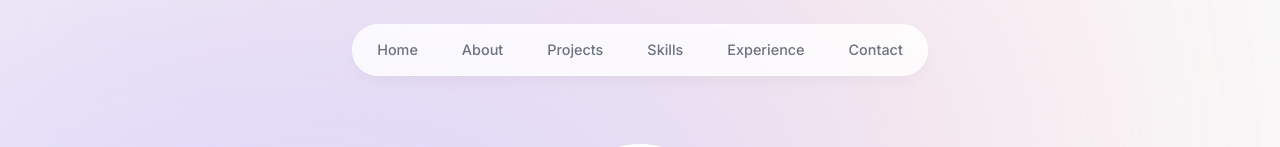
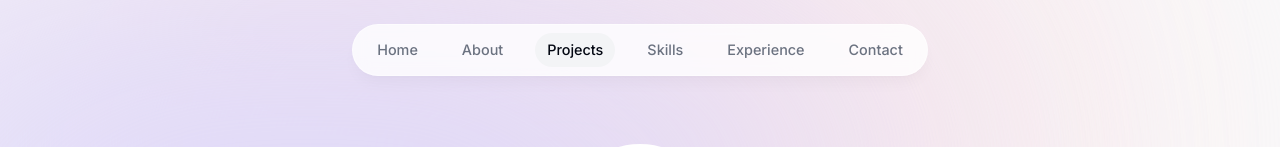
Before and after one commit to pasan1227/portfolio, a Next.js app: page / in a window 1280 px wide. Shown: the top 147 px of the page. Built offline with nearby package versions, Linux system fonts and the light colour scheme; grey boxes are pictures that could not be loaded.

Commit message:
Finishing header

```diff
--- a/app/layout.tsx
+++ b/app/layout.tsx
@@ -2,6 +2,7 @@
 import { Inter } from "next/font/google";
 import "./globals.css";
 import Header from "@/components/Header";
+import ActiveSectionContextProvider from "@/context/ActiveSectionContext";
 
 const inter = Inter({ subsets: ["latin"] });
 
@@ -16,14 +17,16 @@
   children: React.ReactNode;
 }) {
   return (
-    <html lang="en">
+    <html lang="en" className="!scroll-smooth">
       <body
         className={`${inter.className} bg-gray-50 text-gray-950 relative pt-28 sm:pt-36`}
       >
         <div className="bg-[#fbe2e3] absolute top-[-6rem] -z-10 right-[11rem] h-[31.25rem] w-[31.25rem] rounded-full blur-[10rem] sm:w-[68.75rem]"></div>
         <div className="bg-[#dbd7fb] absolute top-[-1rem] -z-10 left-[-35rem] h-[31.25rem] w-[50rem] rounded-full blur-[10rem] sm:w-[68.75rem] md:left-[-33rem] lg:left-[-28rem] xl:left-[-15rem] 2xl:left-[-5rem]"></div>
-        <Header />
-        {children}
+        <ActiveSectionContextProvider>
+          <Header />
+          {children}
+        </ActiveSectionContextProvider>
       </body>
     </html>
   );
--- a/components/About.tsx
+++ b/components/About.tsx
@@ -4,10 +4,14 @@
 import { motion } from "framer-motion";
 
 import SectionHeading from "./SectionHeading";
+import { useSectionInView } from "@/lib/hooks";
 
 export default function About() {
+  const { ref } = useSectionInView("About");
+
   return (
     <motion.section
+      ref={ref}
       className="mb-28 max-w-[45rem] text-center leading-8 sm:mb-40 scroll-mt-28"
       initial={{ opacity: 0, y: 100 }}
       animate={{ opacity: 1, y: 0 }}
--- a/components/Header.tsx
+++ b/components/Header.tsx
@@ -3,10 +3,15 @@
 import React from "react";
 import { motion } from "framer-motion";
 import Link from "next/link";
+import clsx from "clsx";
 
 import { links } from "@/lib/data";
+import { useActiveSectionContext } from "@/context/ActiveSectionContext";
 
 export default function Header() {
+  const { activeSection, setActiveSection, setTimeOfLastClick } =
+    useActiveSectionContext();
+
   return (
     <header className="z-[999] relative">
       <motion.div
@@ -19,16 +24,37 @@
         <ul className="flex w-[22rem] flex-wrap items-center justify-center gap-y-1 text-[0.9rem] font-medium text-gray-500 sm:w-[inital] sm:flex-nowrap sm:gap-5">
           {links.map((link) => (
             <motion.li
-              className="h-3/4 flex items-center justify-center"
+              className="h-3/4 flex items-center justify-center relative"
               key={link.hash}
               initial={{ y: -100, opacity: 0 }}
               animate={{ y: 0, opacity: 1 }}
             >
               <Link
-                className="flex w-full items-center justify-center px-3 py-3 hover:text-gray-950 transition"
+                className={clsx(
+                  "flex w-full items-center justify-center px-3 py-3 hover:text-gray-950 transition",
+                  {
+                    "text-gray-950": activeSection === link.name,
+                  }
+                )}
                 href={link.hash}
+                onClick={() => {
+                  setActiveSection(link.name);
+                  setTimeOfLastClick(Date.now());
+                }}
               >
                 {link.name}
+
+                {link.name === activeSection && (
+                  <motion.span
+                    className="bg-gray-100 rounded-full absolute inset-0 -z-10"
+                    layoutId="activeSection"
+                    transition={{
+                      type: "spring",
+                      stiffness: 380,
+                      damping: 30,
+                    }}
+                  ></motion.span>
+                )}
               </Link>
             </motion.li>
           ))}
--- a/components/Intro.tsx
+++ b/components/Intro.tsx
@@ -8,9 +8,17 @@
 import { HiDownload } from "react-icons/hi";
 import { FaGithubSquare } from "react-icons/fa";
 
+import { useSectionInView } from "@/lib/hooks";
+
 export default function Intro() {
+  const { ref } = useSectionInView("Home", 0.5);
+
   return (
-    <section className="mb-28 max-w-[50rem] text-center sm:mb-0 scroll-mt-[100rem]">
+    <section
+      ref={ref}
+      id="home"
+      className="mb-28 max-w-[50rem] text-center sm:mb-0 scroll-mt-[100rem]"
+    >
       <div className="flex items-center justify-center">
         <div className="relative">
           <motion.div
--- a/components/Projects.tsx
+++ b/components/Projects.tsx
@@ -5,10 +5,13 @@
 import SectionHeading from "./SectionHeading";
 import Project from "./Project";
 import { projectsData } from "@/lib/data";
+import { useSectionInView } from "@/lib/hooks";
 
 export default function Projects() {
+  const { ref } = useSectionInView("Projects", 0.5);
+
   return (
-    <section id="projects" className="scroll-mt-28 mb-28">
+    <section ref={ref} id="projects" className="scroll-mt-28 mb-28">
       <SectionHeading>My projects</SectionHeading>
       <div>
         {projectsData.map((project, index) => (
--- /dev/null
+++ b/context/ActiveSectionContext.tsx
@@ -0,0 +1,52 @@
+"use client";
+
+import React, { useState, createContext, useContext } from "react";
+
+import type { SectionName } from "@/lib/types";
+
+type ActiveSectionContextProvider = {
+  children: React.ReactNode;
+};
+
+type ActiveSectionContextType = {
+  activeSection: SectionName;
+  setActiveSection: React.Dispatch<React.SetStateAction<SectionName>>;
+  timeOfLastClick: number;
+  setTimeOfLastClick: React.Dispatch<React.SetStateAction<number>>;
+};
+
+export const ActiveSectionContext =
+  createContext<ActiveSectionContextType | null>(null);
+
+export default function ActiveSectionContextProvider({
+  children,
+}: ActiveSectionContextProvider) {
+  const [activeSection, setActiveSection] = useState<SectionName>("Home");
+  // Need to keep track of this to disable the observer temporarily when user clicks on a link
+  const [timeOfLastClick, setTimeOfLastClick] = useState(0);
+
+  return (
+    <ActiveSectionContext.Provider
+      value={{
+        activeSection,
+        setActiveSection,
+        timeOfLastClick,
+        setTimeOfLastClick,
+      }}
+    >
+      {children}
+    </ActiveSectionContext.Provider>
+  );
+}
+
+export function useActiveSectionContext() {
+  const context = useContext(ActiveSectionContext);
+
+  if (context === null) {
+    throw new Error(
+      "useActiveSectionContect must be used within an ActiveSectionContextProvider"
+    );
+  }
+
+  return context;
+}
--- /dev/null
+++ b/lib/hooks.ts
@@ -0,0 +1,26 @@
+import { useEffect } from "react";
+import { useInView } from "react-intersection-observer";
+
+import { useActiveSectionContext } from "@/context/ActiveSectionContext";
+import type { SectionName } from "./types";
+
+type useSectionInViewProps = {
+  sectionName: SectionName;
+};
+
+export function useSectionInView(sectionName: SectionName, threshold = 0.75) {
+  const { ref, inView } = useInView({
+    threshold,
+  });
+  const { setActiveSection, timeOfLastClick } = useActiveSectionContext();
+
+  useEffect(() => {
+    if (inView && Date.now() - timeOfLastClick > 1000) {
+      setActiveSection(sectionName);
+    }
+  }, [inView, setActiveSection, timeOfLastClick, sectionName]);
+
+  return {
+    ref,
+  };
+}
--- /dev/null
+++ b/lib/types.ts
@@ -0,0 +1,3 @@
+import { links } from "./data";
+
+export type SectionName = (typeof links)[number]["name"];
--- a/package.json
+++ b/package.json
@@ -9,11 +9,13 @@
     "lint": "next lint"
   },
   "dependencies": {
+    "clsx": "^2.0.0",
     "framer-motion": "^10.16.16",
     "next": "14.0.4",
     "react": "^18",
     "react-dom": "^18",
-    "react-icons": "^4.12.0"
+    "react-icons": "^4.12.0",
+    "react-intersection-observer": "^9.5.3"
   },
   "devDependencies": {
     "@types/node": "^20",
```
Also changed, not shown: 1 other file (tests, documents, lock files or other folders).
